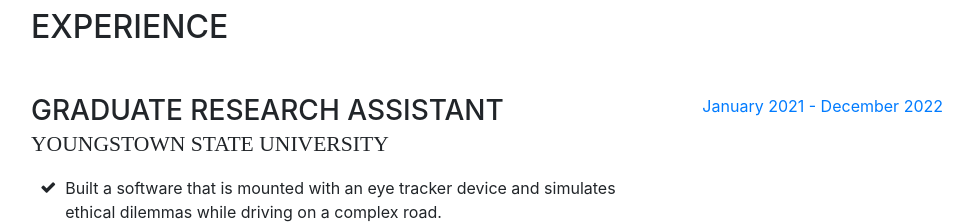
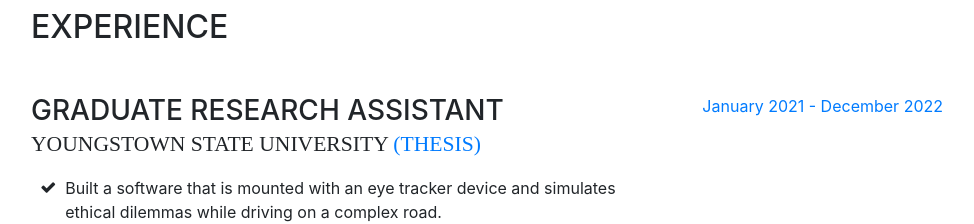
Before and after one commit to ashah04-ysu/abhishekShahPortfolio, a website with bundled scripts: page index.html in a window 1280 px wide. Shown: the part 840-1064 px from the top of the page, without its empty margins (289-1263 px from the left). Built offline with nearby package versions, Linux system fonts and the light colour scheme; a web font is replaced by a local one.

Commit message:
Fourth Commit

```diff
--- a/index.html
+++ b/index.html
@@ -103,7 +103,7 @@
           <div class="resume-item d-flex flex-column flex-md-row mb-5">
             <div class="resume-content mr-auto">
               <h3 class="mb-0">Graduate Research Assistant</h3>
-              <div class="subheading mb-3">Youngstown State University</div>
+              <div class="subheading mb-3">Youngstown State University <a href="https://etd.ohiolink.edu/apexprod/rws_olink/r/1501/10?clear=10&p10_accession_num=ysu1670861339531086">  (Thesis)</a></div>
               <p>
                 <ul class="fa-ul mb-0">
                   <li>
```
